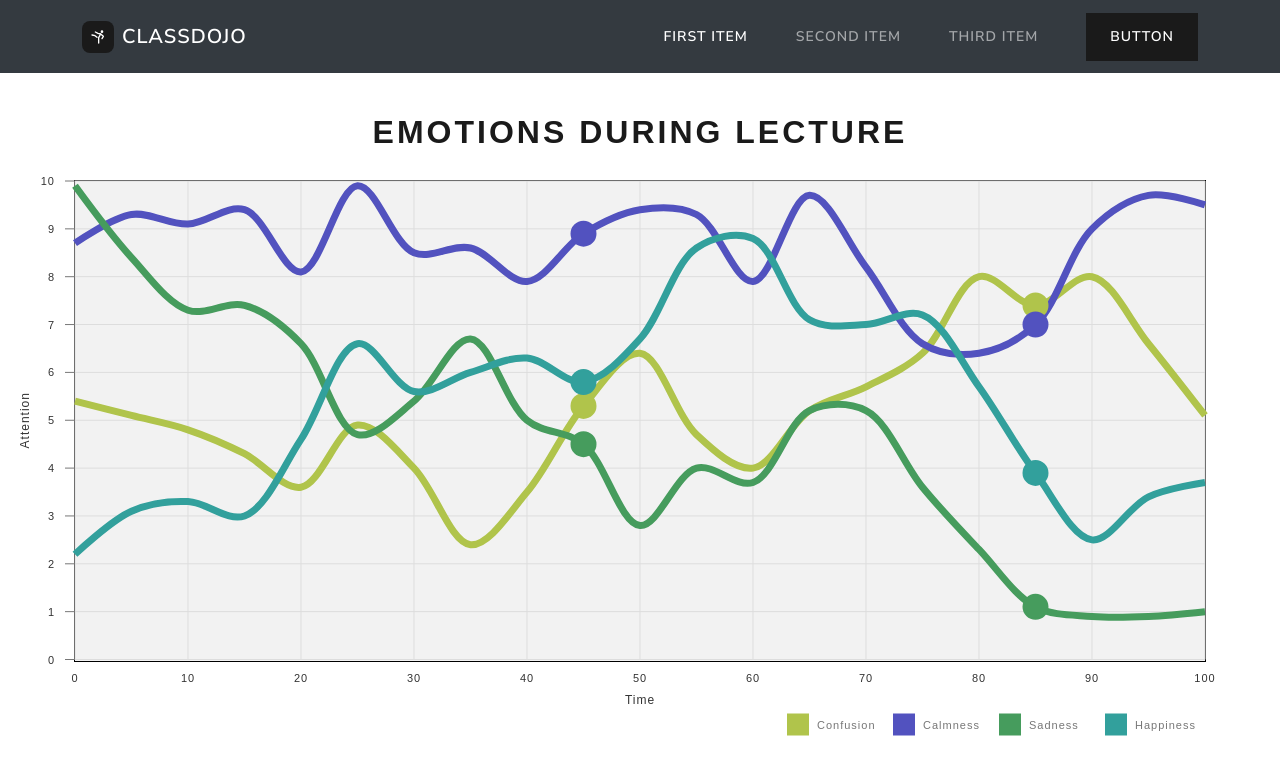
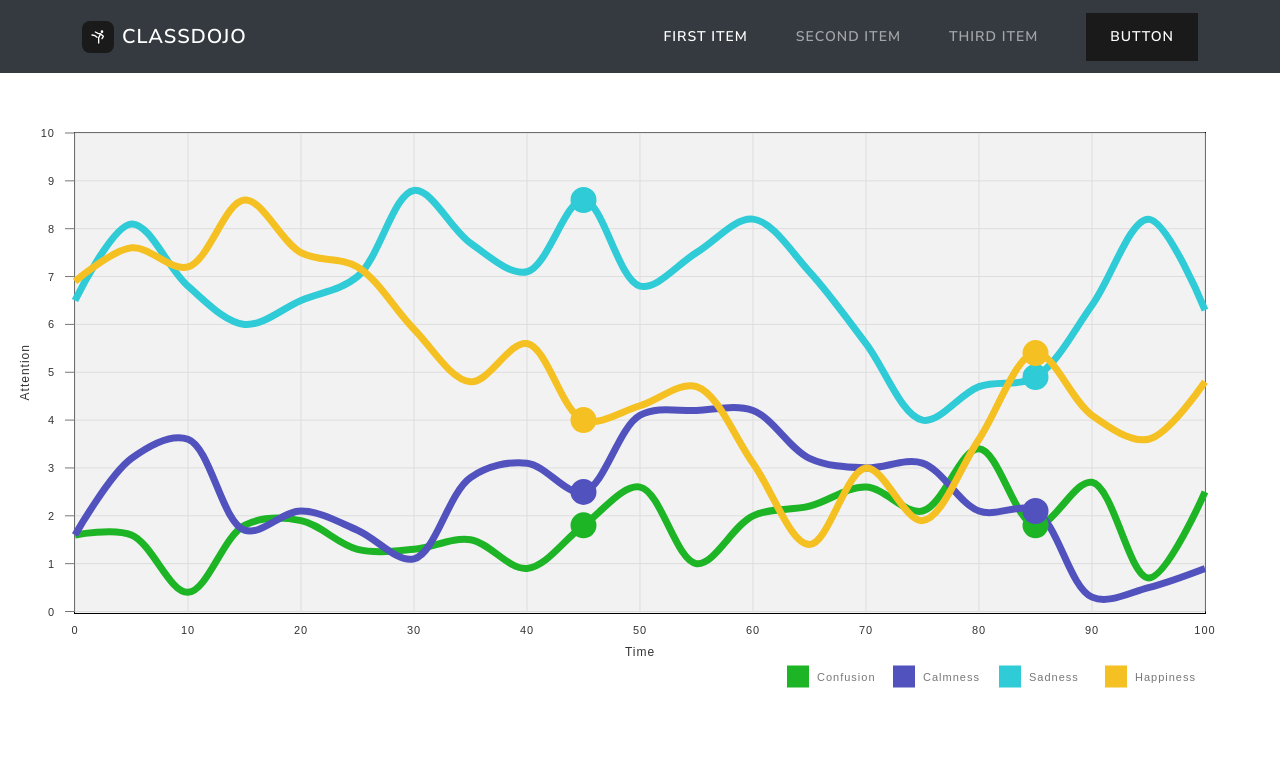
Before and after one commit to class-dojo/frontend, a React (Create React App) app: page / in a window 1280 px wide. Shown: the top 774 px of the page. Built offline with nearby package versions, Linux system fonts and the light colour scheme.

Commit message:
feat: line graph is now a reusable component

```diff
--- a/src/App.tsx
+++ b/src/App.tsx
@@ -2,8 +2,8 @@ import React from 'react';
 
 import Navbar from './components/Navbar/Navbar';
 import UploadVideo from './components/UploadVideo/UploadVideo';
-import AttentionChart from './components/AnalysisDisplay/BarChart/BarChart';
-import AttentionChart2 from './components/AnalysisDisplay/LineChart/LineChart';
+import BarChart from './components/AnalysisDisplay/BarChart/BarChart';
+import AnalysisDisplay from './components/AnalysisDisplay/AnalysisDisplay';
 
 function App () {
   return (
@@ -11,7 +11,7 @@ function App () {
       <Navbar/>
       {/* <UploadVideo/> */}
       {/* <AttentionChart/> */}
-      <AttentionChart2/>
+      <AnalysisDisplay/>
     </main>
   );
 }
--- a/src/assets/mockData.ts
+++ /dev/null
@@ -1,2 +0,0 @@
-export const mockRawData = [3, 4, 4, 6, 5, 6, 4, 3, 5, 7, 6, 5, 5, 4, 4, 3, 2, 5, 7, 8, 8, 7, 7, 6, 7];
-export const mockRawData2 = [...mockRawData].reverse();
--- /dev/null
+++ b/src/assets/mockDataProvider.ts
@@ -0,0 +1,80 @@
+
+export const createMultiLineData = () => {
+  const dataset1 = getRandomData(21);
+  dataset1.data[17].isImportant = true;
+  dataset1.data[9].isImportant = true;
+  dataset1.color = '#f5c022';
+  dataset1.id = 'Happiness';
+
+  const dataset2 = getRandomData(21);
+  dataset2.data[17].isImportant = true;
+  dataset2.data[9].isImportant = true;
+  dataset2.color = '#2fcbd6';
+  dataset2.id = 'Sadness';
+
+  const dataset3 = getRandomData(21);
+  dataset3.data[17].isImportant = true;
+  dataset3.data[9].isImportant = true;
+  dataset3.color = '#5252bf';
+  dataset3.id = 'Calmness';
+
+  const dataset4 = getRandomData(21);
+  dataset4.data[17].isImportant = true;
+  dataset4.data[9].isImportant = true;
+  dataset4.color = '#1db525';
+  dataset4.id = 'Confusion';
+
+  return [dataset1, dataset2, dataset3, dataset4];
+};
+
+export const createSingleLineData = () => {
+  const dataset = getRandomData(21);
+  dataset.data[17].isImportant = true;
+  dataset.data[9].isImportant = true;
+  dataset.color = '#32a09c';
+  dataset.id = 'Happiness';
+
+  return [dataset];
+};
+
+export const mockRawData = [3, 4, 4, 6, 5, 6, 4, 3, 5, 7, 6, 5, 5, 4, 4, 3, 2, 5, 7, 8, 8, 7, 7, 6, 7];
+export const mockRawData2 = [...mockRawData].reverse();
+
+const parseLineChartData = (rawData: number[], samplePeriod: number) => {
+  return rawData.map((attentionLevel, i) => {
+    return { x: i * samplePeriod, y: attentionLevel, isImportant: false };
+  });
+};
+
+const getRandomData = (dataLength: number) => {
+  let previousNum: number;
+  const rawData = Array(dataLength).fill(0).map((num, i) => {
+    if (i === 0) {
+      previousNum = +((Math.random() * 9) + 1).toFixed(1);
+      return previousNum;
+    }
+    let nextStep;
+    do {
+      nextStep = (Math.random() * 2);
+      if (Math.random() < 0.5) nextStep = -nextStep;
+    } while (previousNum + nextStep <= 0 || previousNum + nextStep >= 10);
+    previousNum = +(previousNum + nextStep).toFixed(1);
+    return previousNum;
+  });
+  const data = parseLineChartData(rawData, 5);
+  return {
+    data,
+    color: Math.floor(Math.random()*16777215).toString(16),
+    id: generateId(7),
+  };
+};
+
+const generateId = (length: number) => {
+  let result = '';
+  const characters = 'ABCDEFGHIJKLMNOPQRSTUVWXYZabcdefghijklmnopqrstuvwxyz0123456789';
+  const charactersLength = characters.length;
+  for ( let i = 0; i < length; i++ ) {
+    result += characters.charAt(Math.floor(Math.random() * charactersLength));
+  }
+  return result;
+};
--- a/src/components/AnalysisDisplay/AnalysisDisplay.tsx
+++ b/src/components/AnalysisDisplay/AnalysisDisplay.tsx
@@ -1,7 +1,14 @@
 import React from 'react';
+import { createMultiLineData } from '../../assets/mockDataProvider';
+import LineChart from './LineChart/LineChart';
 
 const AnalysisDisplay = () => {
-  return <div></div>;
+  return (
+    <LineChart
+      type={'multiline'}
+      data={createMultiLineData()}
+    />
+  );
 };
 
 export default AnalysisDisplay;
--- a/src/components/AnalysisDisplay/LineChart/LineChart.tsx
+++ b/src/components/AnalysisDisplay/LineChart/LineChart.tsx
@@ -1,11 +1,9 @@
 import React from 'react';
 import { ResponsiveLine } from '@nivo/line';
-
-import { getRandomData } from './utils';
+import { linearGradientDef } from '@nivo/core';
 
 import testImage from '../../../assets/images/test.jpg';
 import { todoType } from '../../../types';
-import { linearGradientDef } from '@nivo/core';
 
 const mainContainerStyle: React.CSSProperties = {
   marginTop: 40,
@@ -30,51 +28,39 @@ const mockBoxStyle: React.CSSProperties = {
   left: 73.6,
 };
 
-const dataset1 = getRandomData(21);
-dataset1.data[17].isImportant = true;
-dataset1.data[9].isImportant = true;
-dataset1.color = '#32a09c';
-dataset1.id = 'Happiness';
+type AttentionChartProps = {
+  type: string,
+  data: todoType
+}
 
-const dataset2 = getRandomData(21);
-dataset2.data[17].isImportant = true;
-dataset2.data[9].isImportant = true;
-dataset2.color = '#469c5d';
-dataset2.id = 'Sadness';
+const LineChart = ({ type, data }: AttentionChartProps): JSX.Element => {
 
-const dataset3 = getRandomData(21);
-dataset3.data[17].isImportant = true;
-dataset3.data[9].isImportant = true;
-dataset3.color = '#5252bf';
-dataset3.id = 'Calmness';
+  let hasLegend = false;
+  let hasFill = true;
+  let lineWidth = 10;
+  let enableSlices = true;
+  let hasPoints = false;
+  let hasGridX = false;
+  let hasGridY = false;
 
+  if (type === 'multiline') {
+    hasLegend = true;
+    hasFill = false;
+    lineWidth = 7;
+    enableSlices = true;
+    hasPoints = false;
+    hasGridX = true;
+    hasGridY = true;
+  }
 
-const dataset4 = getRandomData(21);
-dataset4.data[17].isImportant = true;
-dataset4.data[9].isImportant = true;
-dataset4.color = '#b0c44b';
-dataset4.id = 'Confusion';
-
-
-// Multiline
-const hasLegend = true;
-const hasFill = false;
-const lineWidth = 7;
-const enableSlices = false;
-const hasPoints = false;
-const hasGridX = true;
-const hasGridY = true;
-
-const AttentionChart = () => {
 
   return (
     <div style={mainContainerStyle}>
-      <h1>Emotions During Lecture</h1>
       <div style={graphContainerStyle}>
         <div style={mockBoxStyle}>
         </div>
         <ResponsiveLine
-          data={[dataset1, dataset2, dataset3, dataset4]}
+          data={[...data]}
           colors={data => data.color}
           xScale={{ type: 'linear' }}
           yScale={{
@@ -136,7 +122,7 @@ const AttentionChart = () => {
           fill={[
             { match: '*', id: 'gradientA' },
           ]}
-          sliceTooltip={({ slice }) => {
+          sliceTooltip={({ slice }: todoType) => {  // Need to extend SliceTooltipProps probably for this to work with type
             return (
               <div
                 style={{
@@ -144,26 +130,42 @@ const AttentionChart = () => {
                   padding: 15,
                   border: '1px solid #ccc',
                   borderRadius: 10,
+                  display: 'flex',
+                  gap: 20,
+                  alignItems: 'center',
+                  minHeight: 200
                   // TODO try make hover on important point less wonky
                 }}
               >
-                {slice.points.map((point: todoType ) => ( // Need to extend Point for this to work with type
-                  <div
-                    key={point.id}
-                  >
-                    {point.data.isImportant && <img src={testImage} style={{height: 200, borderRadius: 10,}}/>}
-                    <div>
+                <div
+                  style={{
+                    display: 'flex',
+                    flexDirection: 'column',
+                    justifyContent: 'space-between',
+                    gap: 20
+                  }}
+                >
+                  {slice.points.map((point: todoType ) => (
+                    <div key={point.id}>
                       <div
                         style={{
                           color: point.serieColor,
+                          display: 'flex',
+                          justifyContent: 'space-between',
+                          gap: 20
                         }}
                       >
-                        <strong>{point.serieId}</strong> [{point.data.yFormatted}]
+                        <strong>{point.serieId}: </strong>
+                        <span style={{ fontWeight: 900 }}>{point.data.yFormatted}</span>
                       </div>
-                      <div><strong>Time</strong> [{point.data.x} sec]</div>
                     </div>
+                  ))}
+                  <div style={{display: 'flex', justifyContent: 'space-between'}}>
+                    <strong>Time: </strong>
+                    <span style={{ fontWeight: 900 }}>{slice.points[0].data.x} sec</span>
                   </div>
-                ))}
+                </div>
+                {slice.points[0].data.isImportant && <img src={testImage} style={{height: 200, borderRadius: 10,}}/>}
               </div>
             );
           }}
@@ -175,7 +177,6 @@ const AttentionChart = () => {
                   padding: 15,
                   border: '1px solid #ccc',
                   borderRadius: 10,
-                  // TODO make hover on important point less wonky
                 }}
               >
                 <div
@@ -188,9 +189,13 @@ const AttentionChart = () => {
                         color: point.serieColor,
                       }}
                     >
-                      <strong>{point.serieId}</strong> [{point.data.yFormatted}]
+                      <strong>{point.serieId}: </strong>
+                      <span style={{ fontWeight: 900 }}>[{point.data.yFormatted}]</span>
                     </div>
-                    <div><strong>Time</strong> [{point.data.x} sec]</div>
+                    <div>
+                      <strong>Time: </strong>
+                      <span style={{ fontWeight: 900 }}>[{point.data.x} sec]</span>
+                    </div>
                   </div>
                 </div>
               </div>
@@ -226,4 +231,4 @@ const AttentionChart = () => {
   );
 };
 
-export default AttentionChart;
+export default LineChart;
--- a/src/components/AnalysisDisplay/LineChart/utils.ts
+++ /dev/null
@@ -1,38 +0,0 @@
-export const parseAttentionData = (rawData: number[], samplePeriod: number) => {
-  return rawData.map((attentionLevel, i) => {
-    return { x: i * samplePeriod, y: attentionLevel, isImportant: false };
-  });
-};
-
-export const getRandomData = (dataLength: number) => {
-  let previousNum: number;
-  const rawData = Array(dataLength).fill(0).map((num, i) => {
-    if (i === 0) {
-      previousNum = +((Math.random() * 9) + 1).toFixed(1);
-      return previousNum;
-    }
-    let nextStep;
-    do {
-      nextStep = (Math.random() * 2);
-      if (Math.random() < 0.5) nextStep = -nextStep;
-    } while (previousNum + nextStep <= 0 || previousNum + nextStep >= 10);
-    previousNum = +(previousNum + nextStep).toFixed(1);
-    return previousNum;
-  });
-  const data = parseAttentionData(rawData, 5);
-  return {
-    data,
-    color: Math.floor(Math.random()*16777215).toString(16),
-    id: generateId(7),
-  };
-};
-
-const generateId = (length: number) => {
-  let result = '';
-  const characters = 'ABCDEFGHIJKLMNOPQRSTUVWXYZabcdefghijklmnopqrstuvwxyz0123456789';
-  const charactersLength = characters.length;
-  for ( let i = 0; i < length; i++ ) {
-    result += characters.charAt(Math.floor(Math.random() * charactersLength));
-  }
-  return result;
-};
```
Also changed, not shown: src/components/AnalysisDisplay/BarChart/BarChart.tsx (+4 -4 lines).
